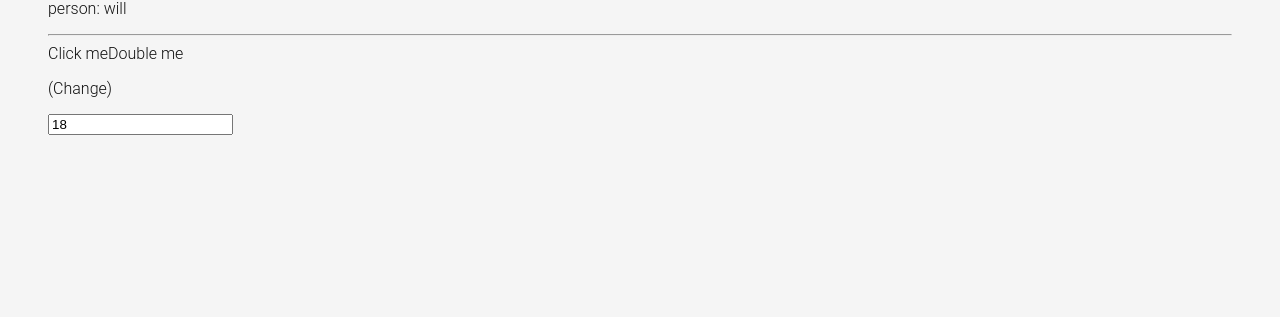
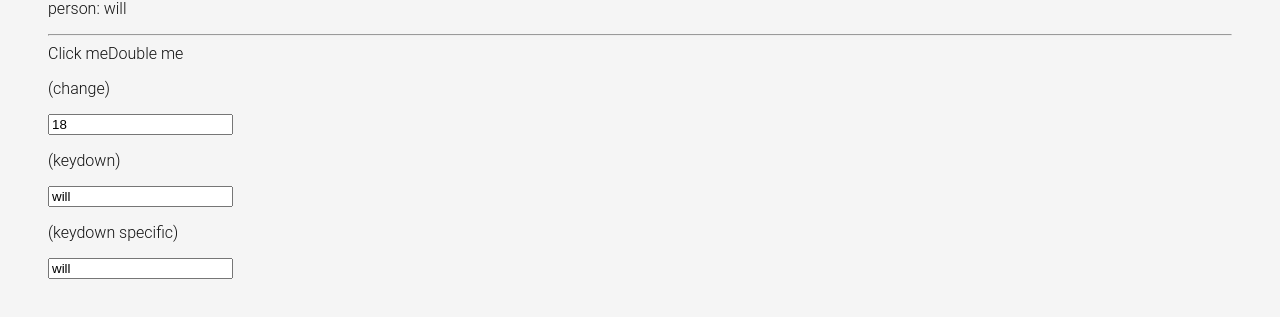
Before and after one commit to ApeWithGlasses/todoapp, an Angular app: page /labs in a window 1280 px wide. Shown: the part 723-1040 px from the top of the page. Before the commit the page ends 906 px from the top, so only its background shows below. Built offline with nearby package versions, Linux system fonts and the light colour scheme.

Commit message:
Other events like keydown events

```diff
--- a/src/app/pages/labs/labs.component.html
+++ b/src/app/pages/labs/labs.component.html
@@ -16,6 +16,10 @@
   <hr>
   <button type="button" (click)="clickHandler()">Click me</button>
   <button type="button" (dblclick)="clickHandler()">Double me</button>
-  <p>(Change)</p>
+  <p>(change)</p>
   <input type="number" [value]="person.age" (change)="changeHandler($event)">
+  <p>(keydown)</p>
+  <input type="text" [value]="person.name" (keydown)="keydownHandler($event)">
+  <p>(keydown specific)</p>
+  <input type="text" [value]="person.name" (keydown.shift.t)="clickHandler()">
 </div>
--- a/src/app/pages/labs/labs.component.ts
+++ b/src/app/pages/labs/labs.component.ts
@@ -33,4 +33,9 @@
   changeHandler(event: Event) {
     console.log(event);
   }
+
+  keydownHandler(event: KeyboardEvent) {
+    const input = event.target as HTMLInputElement;
+    console.log(input.value);
+  }
 }
```
